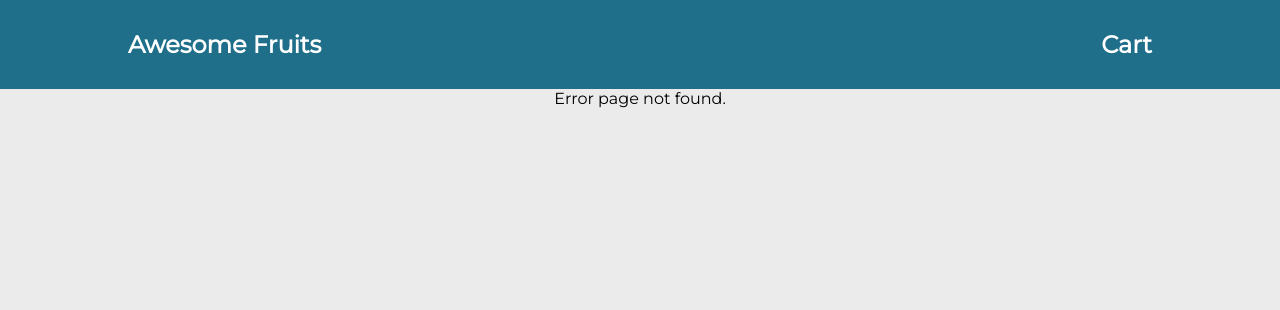
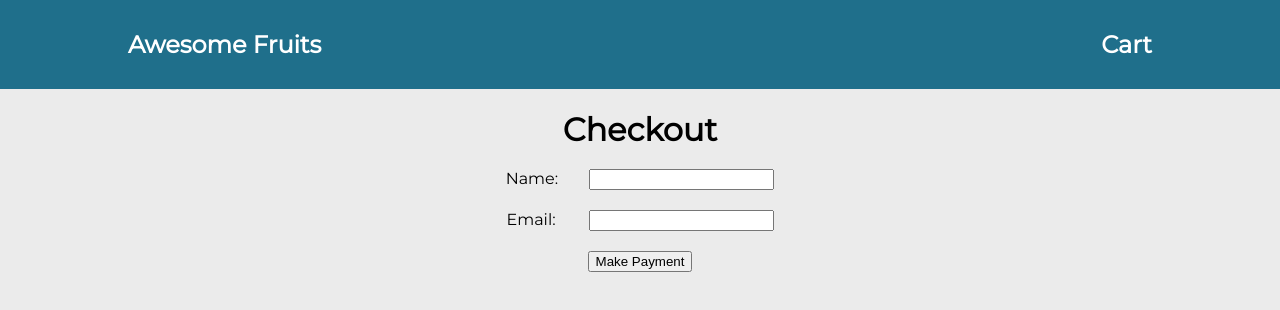
Before and after one commit to kimjeffrey/Ecommerce-Practice-Fruit-Shop, a React (Create React App) app in the folder client/: page /checkout in a window 1280 px wide. Before the commit this address had no page. Shown: the top 310 px of the page. Built offline with nearby package versions, Linux system fonts and the light colour scheme.

Commit message:
Added fake checkout page

```diff
--- a/client/src/components/App.js
+++ b/client/src/components/App.js
@@ -5,7 +5,8 @@ import Navbar from './Navbar';
 import Home from './Home';
 import Details from './Details';
 import Cart from './Cart';
-import Error from './Error'
+import Checkout from './Checkout';
+import Error from './Error';
 
 function App() {
 
@@ -28,6 +29,7 @@ function App() {
         <Route exact path="/" component={Home}></Route>
         <Route path="/details" component={Details}></Route>
         <Route path="/cart" component={Cart}></Route>
+        <Route path="/checkout" component={Checkout}></Route>
         <Route component={Error}></Route>
       </Switch>
 
--- a/client/src/components/Cart.js
+++ b/client/src/components/Cart.js
@@ -1,4 +1,5 @@
 import React from 'react';
+import {Link} from 'react-router-dom';
 import {useDispatch, useSelector} from 'react-redux';
 import {decrementCount} from './actions/decrementCount';
 import {incrementCount}from './actions/incrementCount';
@@ -59,7 +60,6 @@ export default function Cart(props){
     localStorage.setItem("cart", JSON.stringify(localCart));
   }
 
-
   return(
     <div className="cart-container">
       <h1 className="cart-heading">Your Cart</h1>
@@ -85,7 +85,9 @@ export default function Cart(props){
           </div>
         ))}
         <p className="cart-total-price">Subtotal: ${calculateTotal().toFixed(2)}</p>
-        <button className="checkout-btn">Checkout</button>
+        <button className="green-btn">
+          <Link className="checkout-btn" to="/checkout">Checkout</Link>
+        </button>
       </div>
     </div>
   )
--- /dev/null
+++ b/client/src/components/Checkout.js
@@ -0,0 +1,39 @@
+import React, {useState} from 'react';
+
+export default function Checkout(){
+
+  const [name, setName] = useState("");
+  const [email, setEmail] = useState("");
+  const [submit, setSubmit] = useState(false);
+
+  function handleChange(event){
+    if(event.target.name === "name"){
+      setName(event.target.value);
+    } else if(event.target.name === "email"){
+      setEmail(event.target.value);
+    }
+  }
+
+  function handleSubmit(event){
+    setSubmit(!submit);
+    event.preventDefault();
+  }
+
+  return(
+    <React.Fragment>
+      <form className="checkout-container" onSubmit={handleSubmit}>
+        <h1>Checkout</h1>
+        <label>
+          Name:
+          <input type="text" name="name" value={name} onChange={handleChange}/>
+        </label>
+        <label>
+          Email:
+          <input type="email" name="email" value={email} onChange={handleChange}/>
+        </label>
+        <input type="submit" value="Make Payment" />
+      </form>
+      {submit && <p>Thank you for your purchase!</p>}
+    </React.Fragment>
+  )
+}
--- a/client/src/components/Product.js
+++ b/client/src/components/Product.js
@@ -50,7 +50,7 @@ export default function Product(props){
         <img alt="fruit" src={props.imgLink} />
       </Link>
       <p>{props.price}</p>
-      <button className="card-cart-btn" onClick={handleClick} disabled={checkInCart()}>{checkInCart()?"Added to Cart":"Add to Cart"}</button>
+      <button className="green-btn" onClick={handleClick} disabled={checkInCart()}>{checkInCart()?"Added to Cart":"Add to Cart"}</button>
     </div>
   )
 }
--- a/client/src/index.css
+++ b/client/src/index.css
@@ -65,7 +65,7 @@ code {
   opacity: .8;
 }
 
-.card-cart-btn {
+.green-btn {
   padding: 10px;
   background-color: green;
   color: white;
@@ -190,14 +190,28 @@ code {
 }
 
 .checkout-btn {
-  padding: 10px;
-  background-color: green;
+  text-decoration: none;
   color: white;
-  border-radius: 10%;
 }
 
 .cart-empty {
   align-self: center;
+}
+
+.checkout-container {
+  display: flex;
+  flex-direction: column;
+  align-items: center;
+}
+
+.checkout-container > * {
+  margin-bottom: 20px;
+}
+
+label {
+  display: flex;
+  width: 300px;
+  justify-content: space-around;
 }
 
 @media (min-width: 769px) {
```
